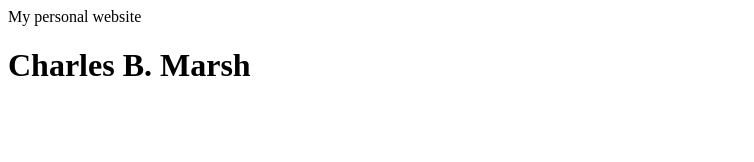
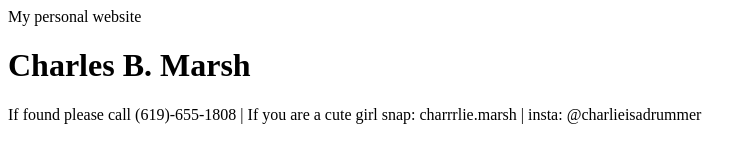
Before and after one commit to charles-marsh/charles-marsh.github.io, a plain HTML site: page index.html in a window 1280 px wide. Shown: the whole page, without its empty margins (0-754 px from the left). Drawn offline with Linux system fonts and the light colour scheme.

Commit message:
Update index.html

```diff
--- a/index.html
+++ b/index.html
@@ -3,4 +3,5 @@
     My personal website
   </head>
   <h1>Charles B. Marsh</h1>
+  <p>If found please call (619)-655-1808    |    If you are a cute girl snap: charrrlie.marsh   |   insta: @charlieisadrummer<p>
 </html>
```
